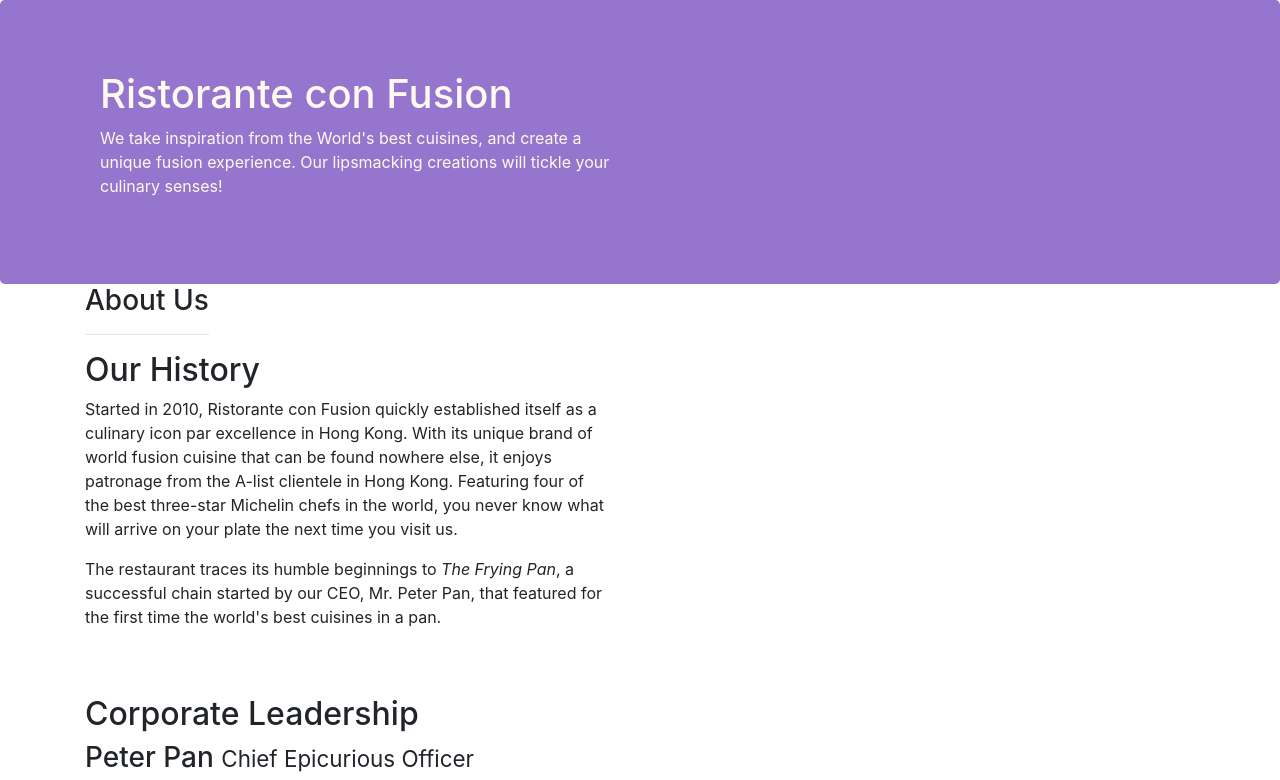
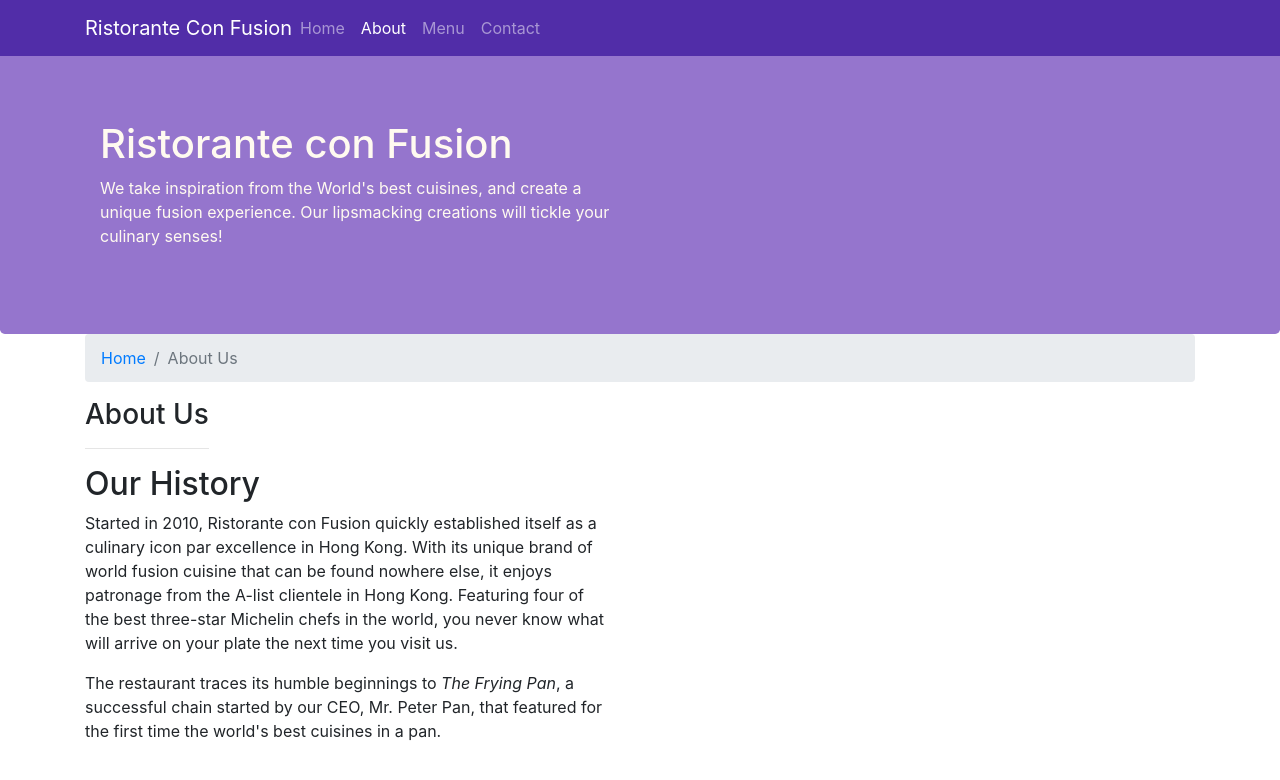
Before and after one commit to NamanChanduka/BootStrap-Practice, a website: page aboutus.html in a window 1280 px wide. Shown: the top 780 px of the page. Drawn offline with nearby package versions, Linux system fonts and the light colour scheme.

Commit message:
navbar and breadcrumbs

```diff
--- a/aboutus.html
+++ b/aboutus.html
@@ -16,7 +16,22 @@
 </head>
 
 <body>
-
+    <nav class="navbar navbar-dark navbar-expand-sm fixed-top">
+        <div class="container">
+            <button class="navbar-toggler" type = "button" data-toggle ="collapse" data-target = "#Navbar">
+                <span class="navbar-toggler-icon"></span>
+            </button>
+            <a href="./index.html" class="navbar-brand mr-auto">Ristorante Con Fusion</a>
+            <div class="collapse navbar-collapse" id = "Navbar">
+                <ul class="navbar-nav mr-auto">
+                    <li class="nav-item"><a href="./index.html" class="nav-link">Home</a></li>
+                    <li class="nav-item active"><a href="#" class="nav-link">About</a></li>
+                    <li class="nav-item"><a href="#" class="nav-link">Menu</a></li>
+                    <li class="nav-item"><a href="#" class="nav-link">Contact</a></li>
+                </ul>
+            </div>
+        </div>
+    </nav>
     <header class="jumbotron">
         <div class="container">
             <div class="row row-header">
@@ -32,6 +47,10 @@
 
     <div class="container">
         <div class="row row-header">
+            <ol class="col-12 breadcrumb">
+                <li class="breadcrumb-item"><a href="./index.html">Home</a></li>
+                <li class="breadcrumb-item active">About Us</li>
+            </ol>
             <div>
                <h3>About Us</h3>
                <hr>
@@ -71,7 +90,7 @@
                 <div class="col-4 offset-1 col-sm-2">
                     <h5>Links</h5>
                     <ul class="list-unstyled">
-                        <li><a href="#">Home</a></li>
+                        <li><a href="./index.html">Home</a></li>
                         <li><a href="#">About</a></li>
                         <li><a href="#">Menu</a></li>
                         <li><a href="#">Contact</a></li>
--- a/css/styles.css
+++ b/css/styles.css
@@ -23,8 +23,17 @@
   color: floralwhite;
 }
 
-.address {
+address {
   font-size: 80%;
   margin: 0px;
   color: #0f0f0f;
 }
+
+body {
+  padding: 50px 0 0 0;
+  z-index: 0;
+}
+
+.navbar-dark {
+  background-color: #512da8;
+}
```
Also changed, not shown: index.html (+17 -2 lines).
